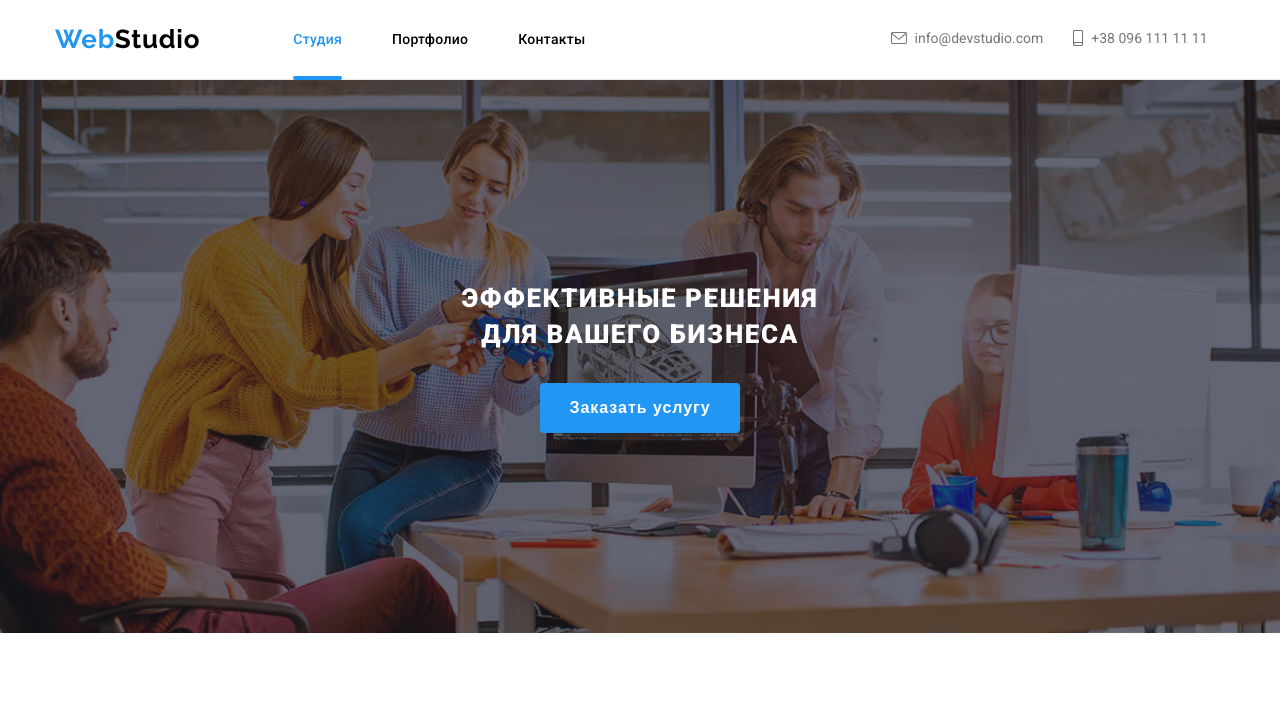
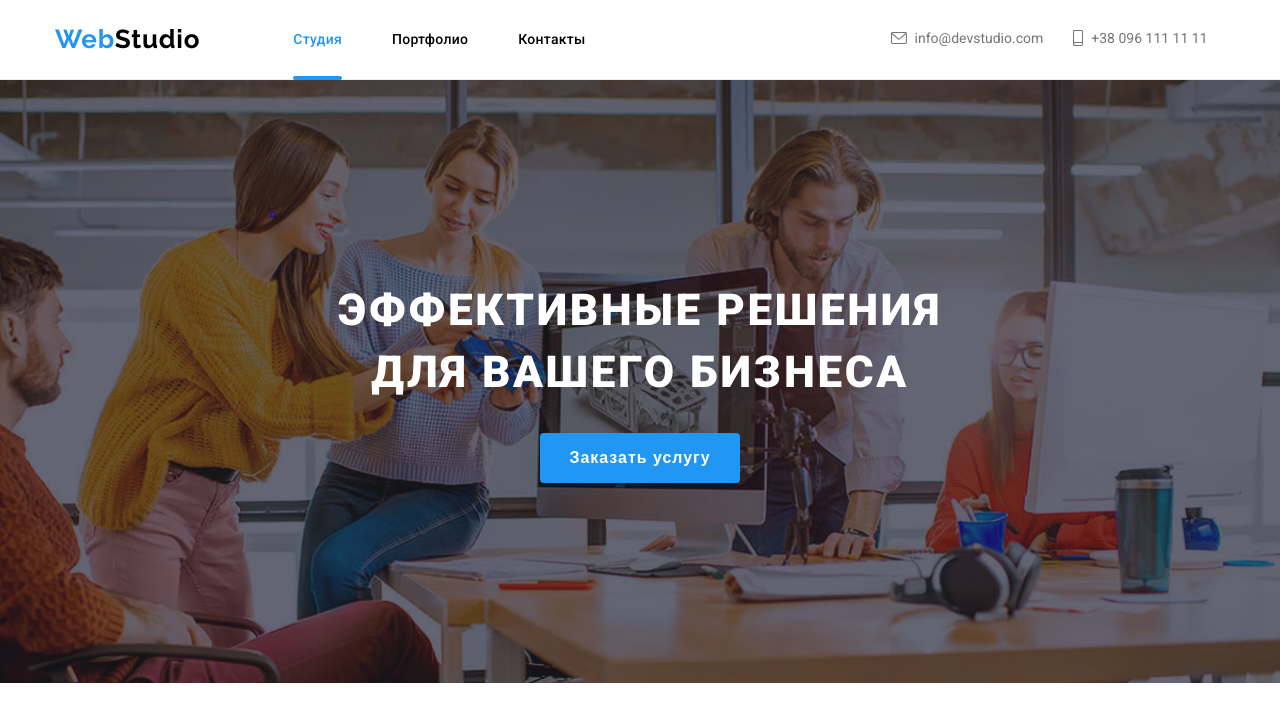
Before and after one commit to JuliaFedyuk/goit-markup-hw-08, a plain HTML site: page index.html in a window 1280 px wide. Shown: the top 724 px of the page. Drawn offline with Linux system fonts and the light colour scheme.

Commit message:
Добавляет измененние шрифта hero

```diff
--- a/sass/layouts/_desktop.scss
+++ b/sass/layouts/_desktop.scss
@@ -39,6 +39,10 @@
         rgba(47, 48, 58, 0.4)
       ),
       url(../images/hero_desktop.jpg);
+
+    &__title {
+      font-size: 44px;
+    }
   }
 
   .second-title {
```
Also changed, not shown: css/main.css, css/main.min.css, 2 other files.
